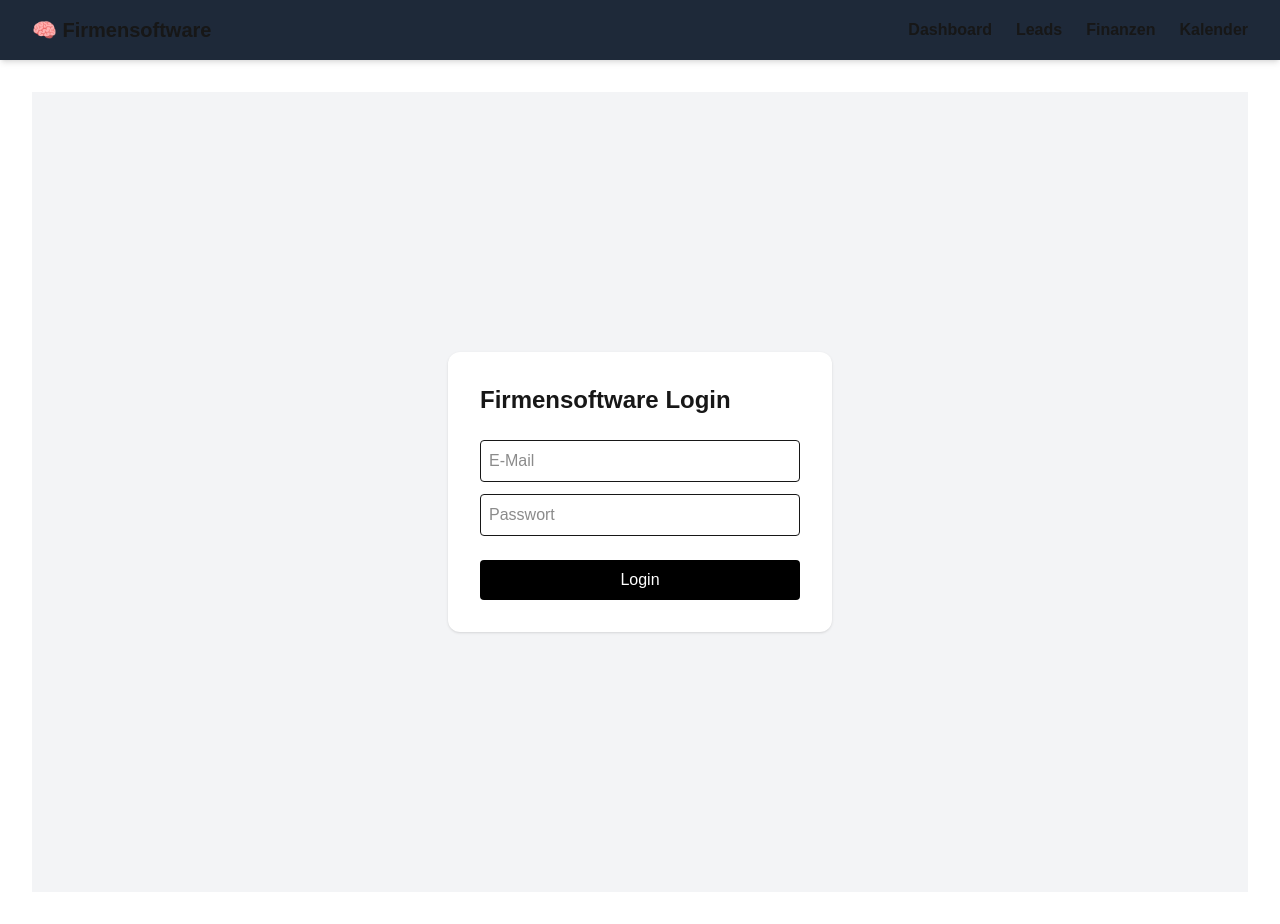
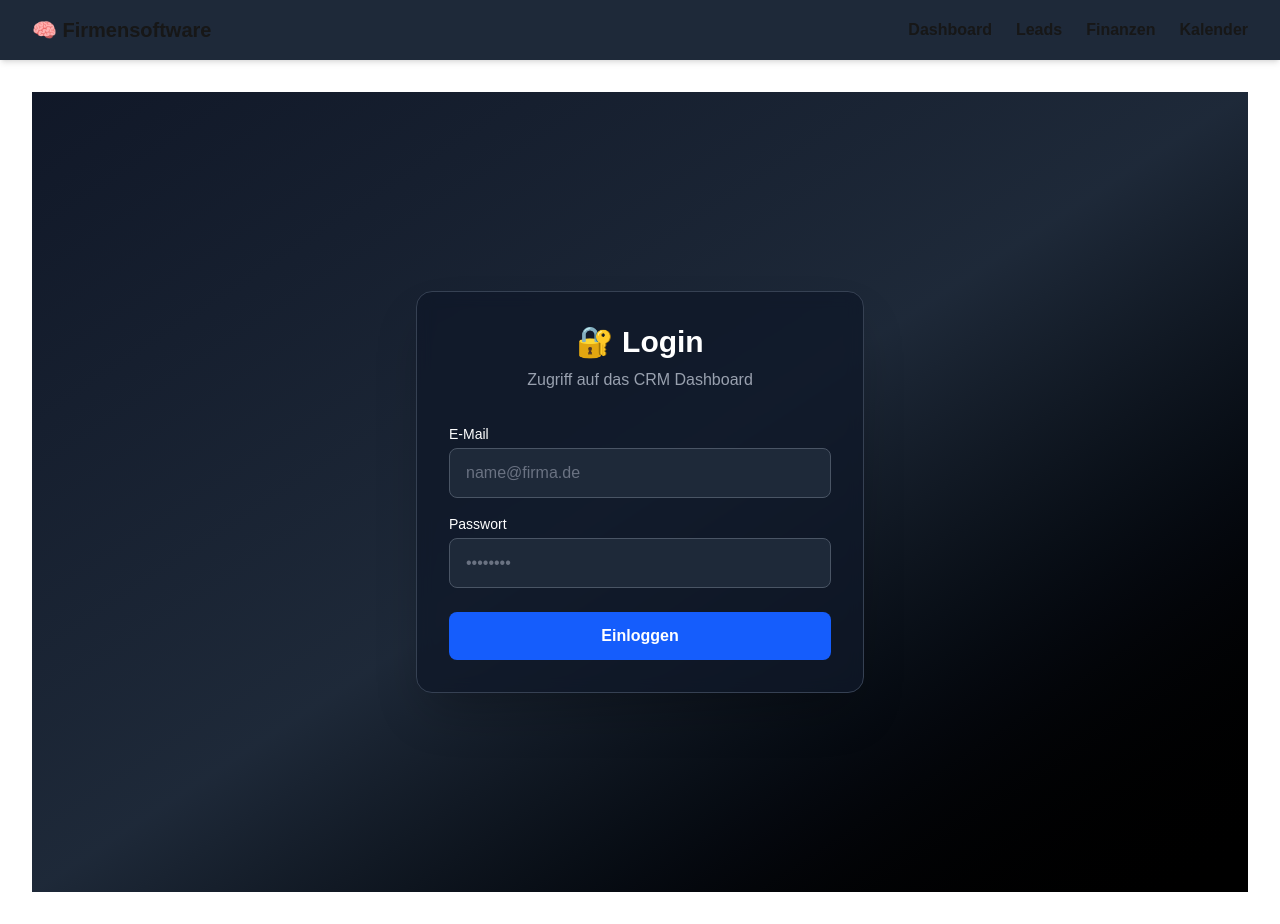
Before and after one commit to HG-Digital/crm-dashboard, a Next.js app: page /login in a window 1280 px wide. Built offline with nearby package versions, Linux system fonts and the light colour scheme; no server answers.

Commit message:
Update login page design

```diff
--- a/app/login/page.tsx
+++ b/app/login/page.tsx
@@ -1,50 +1,91 @@
-"use client";
+'use client'
 
-import { useState } from "react";
-import { supabase } from "@/lib/supabaseClient";
+import { useState } from 'react'
+import { createClient } from '@supabase/supabase-js'
+
+const supabase = createClient(
+  process.env.NEXT_PUBLIC_SUPABASE_URL!,
+  process.env.NEXT_PUBLIC_SUPABASE_ANON_KEY!
+)
 
 export default function LoginPage() {
-  const [email, setEmail] = useState("");
-  const [password, setPassword] = useState("");
+  const [email, setEmail] = useState('')
+  const [password, setPassword] = useState('')
+  const [error, setError] = useState<string | null>(null)
+  const [loading, setLoading] = useState(false)
 
-  const handleLogin = async () => {
+  const login = async () => {
+    setLoading(true)
+    setError(null)
+
     const { error } = await supabase.auth.signInWithPassword({
       email,
       password,
-    });
+    })
 
     if (error) {
-      alert(error.message);
-    } else {
-      window.location.href = "/";
+      setError(error.message)
     }
-  };
+
+    setLoading(false)
+  }
 
   return (
-    <div className="min-h-screen flex items-center justify-center bg-gray-100">
-      <div className="bg-white p-8 rounded-xl shadow w-full max-w-sm">
-        <h1 className="text-2xl font-bold mb-6">Firmensoftware Login</h1>
+    <div className="min-h-screen flex items-center justify-center bg-gradient-to-br from-gray-900 via-gray-800 to-black text-white">
+      <div className="w-full max-w-md bg-gray-900/80 backdrop-blur rounded-2xl p-8 shadow-2xl border border-gray-700">
 
+        <h1 className="text-3xl font-bold mb-2 text-center">
+          🔐 Login
+        </h1>
+        <p className="text-gray-400 text-center mb-8">
+          Zugriff auf das CRM Dashboard
+        </p>
+
+        {/* EMAIL */}
+        <div className="mb-4">
+          <label className="block text-sm font-medium mb-1">
+            E-Mail
+          </label>
           <input
-          className="w-full mb-3 p-2 border rounded"
-          placeholder="E-Mail"
+            type="email"
+            value={email}
             onChange={(e) => setEmail(e.target.value)}
+            placeholder="name@firma.de"
+            className="w-full px-4 py-3 rounded-lg bg-gray-800 border border-gray-600 focus:outline-none focus:ring-2 focus:ring-blue-500 text-white placeholder-gray-500"
           />
+        </div>
 
+        {/* PASSWORD */}
+        <div className="mb-6">
+          <label className="block text-sm font-medium mb-1">
+            Passwort
+          </label>
           <input
-          className="w-full mb-6 p-2 border rounded"
             type="password"
-          placeholder="Passwort"
+            value={password}
             onChange={(e) => setPassword(e.target.value)}
+            placeholder="••••••••"
+            className="w-full px-4 py-3 rounded-lg bg-gray-800 border border-gray-600 focus:outline-none focus:ring-2 focus:ring-blue-500 text-white placeholder-gray-500"
           />
+        </div>
 
+        {/* ERROR */}
+        {error && (
+          <div className="mb-4 bg-red-600/20 border border-red-600 text-red-300 p-3 rounded-lg text-sm">
+            {error}
+          </div>
+        )}
+
+        {/* BUTTON */}
         <button
-          onClick={handleLogin}
-          className="w-full bg-black text-white py-2 rounded"
+          onClick={login}
+          disabled={loading}
+          className="w-full py-3 rounded-lg bg-blue-600 hover:bg-blue-700 font-semibold transition disabled:opacity-50"
         >
-          Login
+          {loading ? 'Einloggen…' : 'Einloggen'}
         </button>
+
       </div>
     </div>
-  );
+  )
 }
```
Lines whose indentation alone changed are shown as unchanged.
